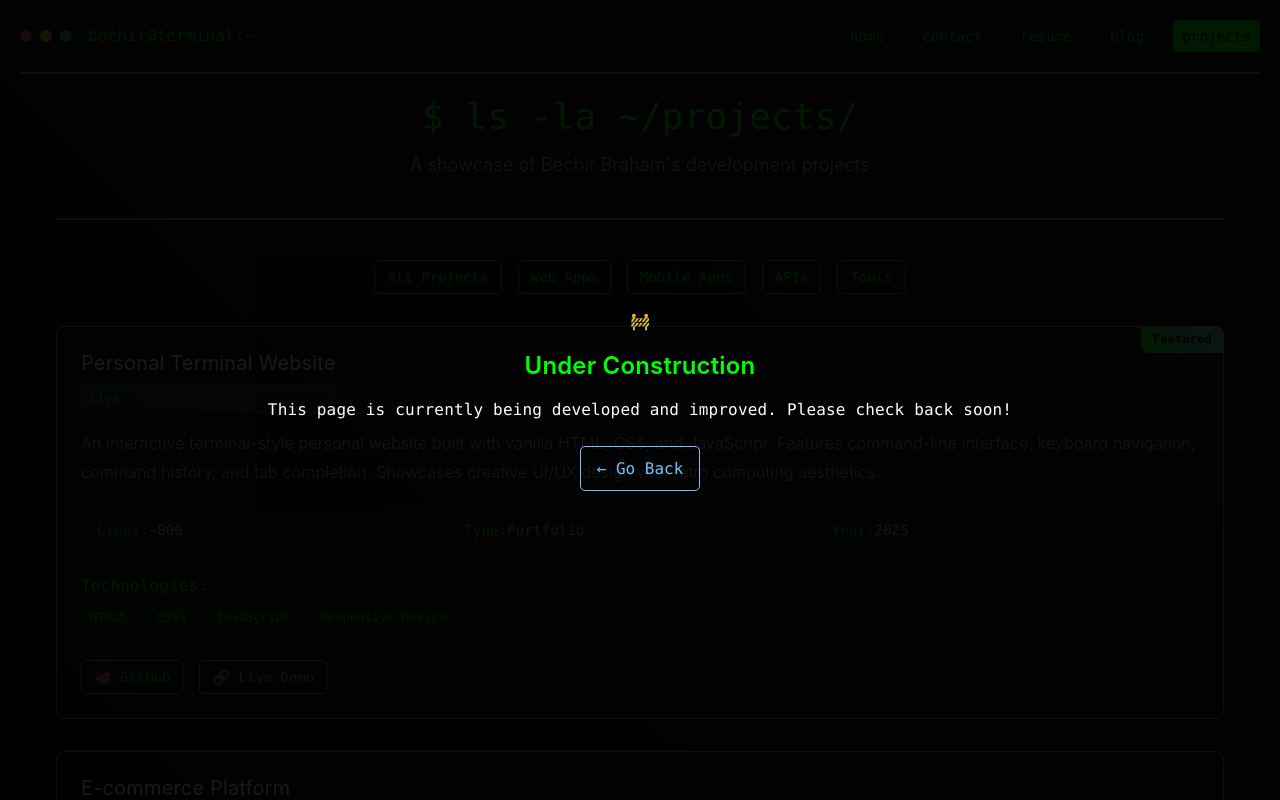
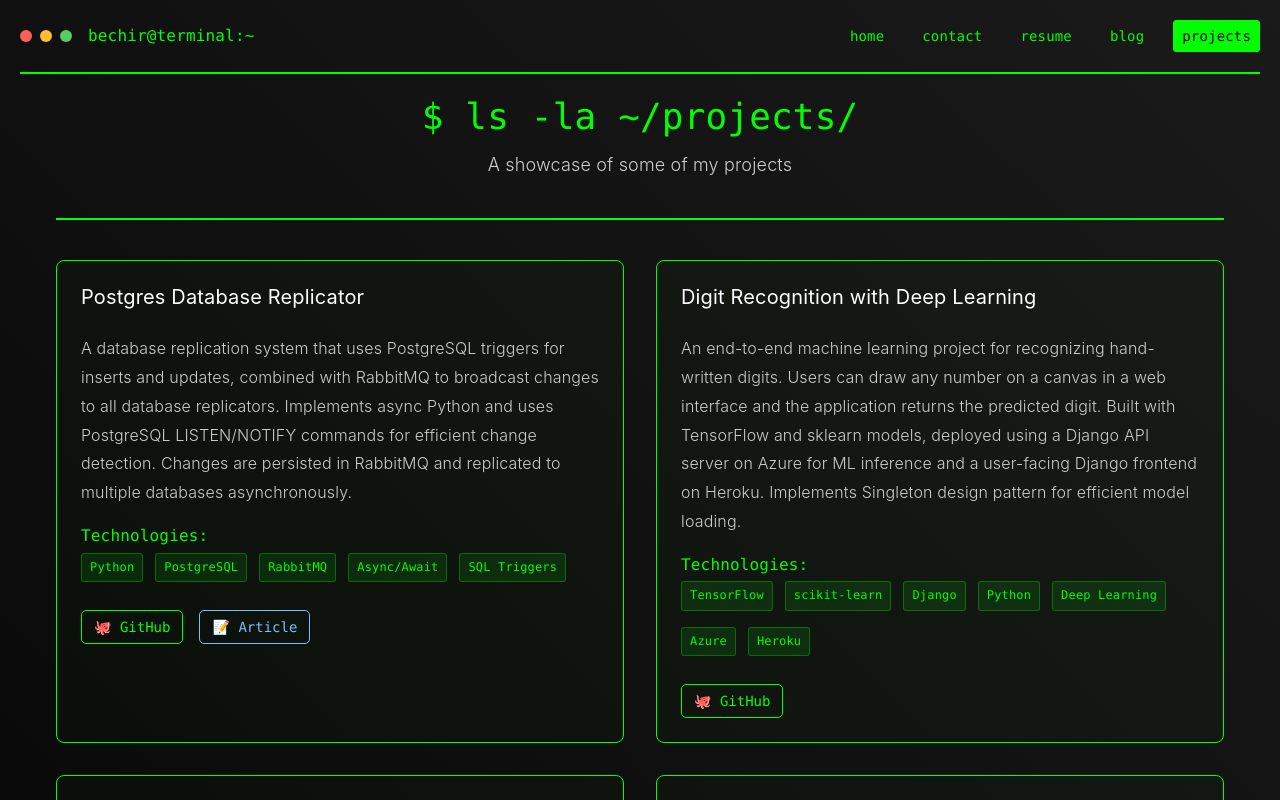
Before and after one commit to Bechir-Braham/blog, an Angular app: page /projects in a window 1280 px wide. Built offline with nearby package versions, Linux system fonts and the light colour scheme.

Commit message:
finish projects

```diff
--- a/angular.json
+++ b/angular.json
@@ -96,5 +96,8 @@
         }
       }
     }
+  },
+  "cli": {
+    "analytics": false
   }
 }
--- a/src/app/components/projects/projects.html
+++ b/src/app/components/projects/projects.html
@@ -1,49 +1,15 @@
-<!-- Under Construction Overlay -->
-<div style="position: fixed; top: 0; left: 0; right: 0; bottom: 0; background-color: rgba(0, 0, 0, 0.9); z-index: 9999; display: flex; align-items: center; justify-content: center;">
-    <div class="bg-primary-dim border-2 border-primary p-8 rounded-lg text-center max-w-md mx-4">
-        <div class="text-warning text-6xl mb-4">🚧</div>
-        <h2 class="text-2xl font-bold text-primary mb-4">Under Construction</h2>
-        <p class="text-secondary mb-6">This page is currently being developed and improved. Please check back soon!</p>
-        <button
-            class="btn btn--secondary"
-            onclick="window.history.back()"
-            aria-label="Go back to previous page">
-            ← Go Back
-        </button>
-    </div>
-</div>
-
 <div class="container py-10">
     <header class="page-header">
         <h1 class="page-header__title">$ ls -la ~/projects/</h1>
-        <p class="page-header__subtitle">A showcase of Bechir Braham's development projects</p>
+        <p class="page-header__subtitle">A showcase of some of my projects</p>
     </header>
 
-    <nav class="mb-8" aria-label="Project filters">
-        <div class="flex gap-4 justify-center flex-wrap">
-            @for (category of categories; track category.id) {
-                <button
-                    class="btn btn--primary btn--small"
-                    [class.active]="selectedCategory === category.id"
-                    [attr.aria-pressed]="selectedCategory === category.id"
-                    (click)="filterByCategory(category.id)">
-                    {{ category.name }}
-                </button>
-            }
-        </div>
-    </nav>
-
-    <main class="grid grid-cols-1 lg:grid-cols-2 gap-8" id="projectsGrid" role="main">
-        @for (project of filteredProjects; track project.id) {
-            <article class="card relative animate-fade-in" [attr.data-category]="project.categories.join(' ')">
-                @if (project.featured) {
-                    <div class="badge">Featured</div>
-                }
-
+    <main class="grid grid-cols-1 md:grid-cols-2 gap-8" id="projectsGrid" role="main">
+        @for (project of allProjects; track project.id) {
+            <article class="card relative animate-fade-in">
                 <div class="card__header">
                     <div>
                         <h2 class="card__title">{{ project.name }}</h2>
-                        <div [class]="'status status--' + project.status">{{ project.statusText }}</div>
                     </div>
                 </div>
 
@@ -51,16 +17,6 @@
                     {{ project.description }}
                 </div>
 
-                <div class="p-4 bg-primary-dim rounded mt-4">
-                    <div class="grid grid-cols-3 gap-4 text-sm">
-                        @for (stat of project.stats; track stat.label) {
-                            <div>
-                                <span class="text-primary font-semibold block">{{ stat.label }}:</span>
-                                <span class="text-muted">{{ stat.value }}</span>
-                            </div>
-                        }
-                    </div>
-                </div>
 
                 <div class="mt-4">
                     <span class="text-primary font-semibold block mb-2">Technologies:</span>
@@ -83,15 +39,6 @@
                 </footer>
             </article>
         }
-
-        @if (filteredProjects.length === 0) {
-            <div class="text-center text-muted mt-12 col-span-full" role="status">
-                <p>No projects found in this category.</p>
-                <button class="btn btn--secondary btn--small mt-4" (click)="clearFilters()">
-                    Show all projects
-                </button>
-            </div>
-        }
     </main>
 
     <nav class="mt-8">
--- a/src/app/components/projects/projects.ts
+++ b/src/app/components/projects/projects.ts
@@ -1,11 +1,6 @@
 import { Component } from '@angular/core';
 import { RouterLink } from '@angular/router';
 import { CommonModule } from '@angular/common';
-
-interface ProjectStat {
-  label: string;
-  value: string;
-}
 
 interface ProjectLink {
   label: string;
@@ -18,18 +13,8 @@ interface Project {
   id: number;
   name: string;
   description: string;
-  status: string;
-  statusText: string;
-  featured: boolean;
-  categories: string[];
   technologies: string[];
-  stats: ProjectStat[];
   links: ProjectLink[];
-}
-
-interface Category {
-  id: string;
-  name: string;
 }
 
 @Component({
@@ -39,155 +24,65 @@ interface Category {
   styleUrl: './projects.css',
 })
 export class ProjectsComponent {
-  selectedCategory = 'all';
-
-  categories: Category[] = [
-    { id: 'all', name: 'All Projects' },
-    { id: 'web', name: 'Web Apps' },
-    { id: 'mobile', name: 'Mobile Apps' },
-    { id: 'api', name: 'APIs' },
-    { id: 'tools', name: 'Tools' }
-  ];
-
   allProjects: Project[] = [
+    {
+      id: 2,
+      name: 'Postgres Database Replicator',
+      description: 'A database replication system that uses PostgreSQL triggers for inserts and updates, combined with RabbitMQ to broadcast changes to all database replicators. Implements async Python and uses PostgreSQL LISTEN/NOTIFY commands for efficient change detection. Changes are persisted in RabbitMQ and replicated to multiple databases asynchronously.',
+      technologies: ['Python', 'PostgreSQL', 'RabbitMQ', 'Async/Await', 'SQL Triggers'],
+      links: [
+        { label: 'GitHub', url: 'https://github.com/Bechir-Braham/postgres-database-replicator', icon: '🐙', primary: true },
+        { label: 'Article', url: 'https://hackernoon.com/replicate-postgresql-databases-using-async-python-and-rabbitmq-for-high-availability', icon: '📝', primary: false }
+      ]
+    },
+    {
+      id: 3,
+      name: 'Digit Recognition with Deep Learning',
+      description: 'An end-to-end machine learning project for recognizing hand-written digits. Users can draw any number on a canvas in a web interface and the application returns the predicted digit. Built with TensorFlow and sklearn models, deployed using a Django API server on Azure for ML inference and a user-facing Django frontend on Heroku. Implements Singleton design pattern for efficient model loading.',
+      technologies: ['TensorFlow', 'scikit-learn', 'Django', 'Python', 'Deep Learning', 'Azure', 'Heroku'],
+      links: [
+        { label: 'GitHub', url: 'https://github.com/Bechir-Braham/number-guesser', icon: '🐙', primary: true },
+      ]
+    },
+    {
+      id: 4,
+      name: 'Strawberry Farm Yield Estimator',
+      description: 'A computer vision project to estimate strawberry farm yield by detecting and classifying ripe and unripe strawberries. Led a team of 4 interns to design, test, and deploy a YOLO-based deep learning model on an agricultural autonomous robot. Achieved an mAP (mean average precision) of 0.82 and deployed the model with a web interface as a prototype for real-world agricultural applications.',
+      technologies: ['YOLO', 'Computer Vision', 'Deep Learning', 'Python', 'Object Detection', 'TensorFlow'],
+      links: [
+        { label: 'GitHub', url: 'https://github.com/Bechir-Braham/strawberry-farm-yield-estimator', icon: '🐙', primary: true },
+        { label: 'Presentation', url: 'https://www.canva.com/design/DAE9tadPulI/4feRXNLWqftLHEikevf5wA/view', icon: '📊', primary: false }
+      ]
+    },
+    {
+      id: 5,
+      name: 'Distributed Image Embedding with Spark',
+      description: 'A distributed computing project to build an embedding database for reverse image search. Implements data parallelism by distributing a ResNet TensorFlow model across multiple Apache Spark nodes for large-scale image inference. The generated image embeddings are stored in a Pinecone vector database, enabling efficient similarity search and reverse image lookup at scale.',
+      technologies: ['Apache Spark', 'TensorFlow', 'ResNet', 'Pinecone', 'Docker', 'Python', 'Vector Database'],
+      links: [
+        { label: 'GitHub', url: 'https://github.com/Bechir-Braham/spark-tensorflow-inference', icon: '🐙', primary: true }
+      ]
+    },
+    {
+      id: 6,
+      name: 'End-to-End Encrypted Chat',
+      description: 'A secure messaging application with LDAP authentication using Apache Directory Studio. Implements end-to-end encryption where clients generate private keys and certificate signing requests. The Certificate Authority server stores signed certificates for each user. Messages are encrypted with the recipient\'s public key and can only be decrypted by the recipient using their private key, ensuring complete message privacy.',
+      technologies: ['Python', 'LDAP', 'PKI', 'Cryptography', 'Apache Directory Studio', 'Certificate Authority'],
+      links: [
+        { label: 'GitHub', url: 'https://github.com/Bechir-Braham/e2e-encrypted-chat', icon: '🐙', primary: true }
+      ]
+    },
     {
       id: 1,
       name: 'Personal Terminal Website',
       description: 'An interactive terminal-style personal website built with vanilla HTML, CSS, and JavaScript. Features command-line interface, keyboard navigation, command history, and tab completion. Showcases creative UI/UX design with retro computing aesthetics.',
-      status: 'live',
-      statusText: 'Live',
-      featured: true,
-      categories: ['web', 'tools'],
-      technologies: ['HTML5', 'CSS3', 'JavaScript', 'Responsive Design'],
-      stats: [
-        { label: 'Lines', value: '~800' },
-        { label: 'Type', value: 'Portfolio' },
-        { label: 'Year', value: '2025' }
-      ],
+      technologies: ['Angular', 'Pre-rendering',  'HTML5', 'CSS3', 'JavaScript', 'TypeScript', 'Responsive Design'],
       links: [
         { label: 'GitHub', url: 'https://github.com/Bechir-Braham', icon: '🐙', primary: true },
         { label: 'Live Demo', url: '/', icon: '🔗', primary: false }
       ]
     },
-    {
-      id: 2,
-      name: 'E-commerce Platform',
-      description: 'Full-stack e-commerce solution with modern React frontend and Node.js backend. Features user authentication, product catalog, shopping cart, payment integration with Stripe, order management, and admin dashboard with analytics.',
-      status: 'live',
-      statusText: 'Live',
-      featured: false,
-      categories: ['web'],
-      technologies: ['React', 'Node.js', 'MongoDB', 'Stripe API', 'AWS'],
-      stats: [
-        { label: 'Users', value: '5K+' },
-        { label: 'Orders', value: '1.2K+' },
-        { label: 'Uptime', value: '99.9%' }
-      ],
-      links: [
-        { label: 'GitHub', url: '#', icon: '🐙', primary: true },
-        { label: 'Live Demo', url: '#', icon: '🔗', primary: false }
-      ]
-    },
-    {
-      id: 3,
-      name: 'Task Manager App',
-      description: 'Cross-platform mobile application built with React Native for task and project management. Features real-time synchronization, push notifications, collaborative workspaces, offline support, and intuitive gesture-based interactions.',
-      status: 'live',
-      statusText: 'Live',
-      featured: false,
-      categories: ['mobile'],
-      technologies: ['React Native', 'TypeScript', 'Firebase', 'Redux', 'Push Notifications'],
-      stats: [
-        { label: 'Downloads', value: '2.5K+' },
-        { label: 'Rating', value: '4.7★' },
-        { label: 'Tasks Created', value: '50K+' }
-      ],
-      links: [
-        { label: 'GitHub', url: '#', icon: '🐙', primary: true },
-        { label: 'App Store', url: '#', icon: '📱', primary: false },
-        { label: 'Play Store', url: '#', icon: '🤖', primary: false }
-      ]
-    },
-    {
-      id: 4,
-      name: 'Weather Dashboard',
-      description: 'Real-time weather data visualization dashboard with interactive charts and maps. Features location-based weather, 7-day forecasts, weather alerts, historical data analysis, and responsive design optimized for both desktop and mobile.',
-      status: 'live',
-      statusText: 'Live',
-      featured: false,
-      categories: ['web'],
-      technologies: ['Vue.js', 'D3.js', 'OpenWeather API', 'Chart.js', 'Tailwind CSS'],
-      stats: [
-        { label: 'API Calls', value: '100K+/month' },
-        { label: 'Locations', value: '500+' },
-        { label: 'Accuracy', value: '95%' }
-      ],
-      links: [
-        { label: 'GitHub', url: '#', icon: '🐙', primary: true },
-        { label: 'Live Demo', url: '#', icon: '🔗', primary: false }
-      ]
-    },
-    {
-      id: 5,
-      name: 'API Gateway Service',
-      description: 'Microservices API gateway built with Node.js and Express. Handles authentication, rate limiting, load balancing, request/response transformation, monitoring, and logging. Supports multiple authentication methods and provides comprehensive analytics.',
-      status: 'live',
-      statusText: 'Live',
-      featured: false,
-      categories: ['api'],
-      technologies: ['Node.js', 'Express.js', 'Redis', 'Docker', 'Kubernetes', 'JWT'],
-      stats: [
-        { label: 'Requests', value: '1M+/day' },
-        { label: 'Services', value: '25+' },
-        { label: 'Latency', value: '<50ms' }
-      ],
-      links: [
-        { label: 'GitHub', url: '#', icon: '🐙', primary: true },
-        { label: 'Documentation', url: '#', icon: '📚', primary: false }
-      ]
-    },
-    {
-      id: 6,
-      name: 'DevOps Automation Suite',
-      description: 'Collection of automation tools and scripts for DevOps workflows. Includes CI/CD pipeline templates, infrastructure as code configurations, monitoring dashboards, and deployment automation scripts for various cloud providers.',
-      status: 'live',
-      statusText: 'Live',
-      featured: false,
-      categories: ['tools'],
-      technologies: ['Python', 'Bash', 'Docker', 'Terraform', 'Jenkins', 'AWS CLI'],
-      stats: [
-        { label: 'Scripts', value: '50+' },
-        { label: 'Deployments', value: '500+' },
-        { label: 'Time Saved', value: '80%' }
-      ],
-      links: [
-        { label: 'GitHub', url: '#', icon: '🐙', primary: true },
-        { label: 'Documentation', url: '#', icon: '📚', primary: false }
-      ]
-    }
   ];
-
-  filteredProjects: Project[] = [...this.allProjects];
-
-  filterByCategory(categoryId: string): void {
-    this.selectedCategory = categoryId;
-    this.filterProjects();
-  }
-
-  filterProjects(): void {
-    if (this.selectedCategory === 'all') {
-      this.filteredProjects = [...this.allProjects];
-    } else {
-      this.filteredProjects = this.allProjects.filter(project =>
-        project.categories.includes(this.selectedCategory)
-      );
-    }
-  }
-
-  clearFilters(): void {
-    this.selectedCategory = 'all';
-    this.filteredProjects = [...this.allProjects];
-  }
 
   openProjectLink(url: string, label: string): void {
     if (url === '#') {
--- a/src/main.css
+++ b/src/main.css
@@ -345,6 +345,10 @@ button, input, textarea, select {
 .grid-cols-3 { grid-template-columns: repeat(3, minmax(0, 1fr)); }
 .grid-cols-4 { grid-template-columns: repeat(4, minmax(0, 1fr)); }
 
+@media (min-width: 768px) {
+  .md\:grid-cols-2 { grid-template-columns: repeat(2, minmax(0, 1fr)); }
+}
+
 .gap-1 { gap: var(--space-1); }
 .gap-2 { gap: var(--space-2); }
 .gap-3 { gap: var(--space-3); }
@@ -682,7 +686,6 @@ button, input, textarea, select {
     padding: var(--space-4);
   }
 
-  .grid-cols-2,
   .grid-cols-3,
   .grid-cols-4 {
     grid-template-columns: 1fr;
```
Also changed, not shown: 1 other file (tests, documents, lock files or other folders).
